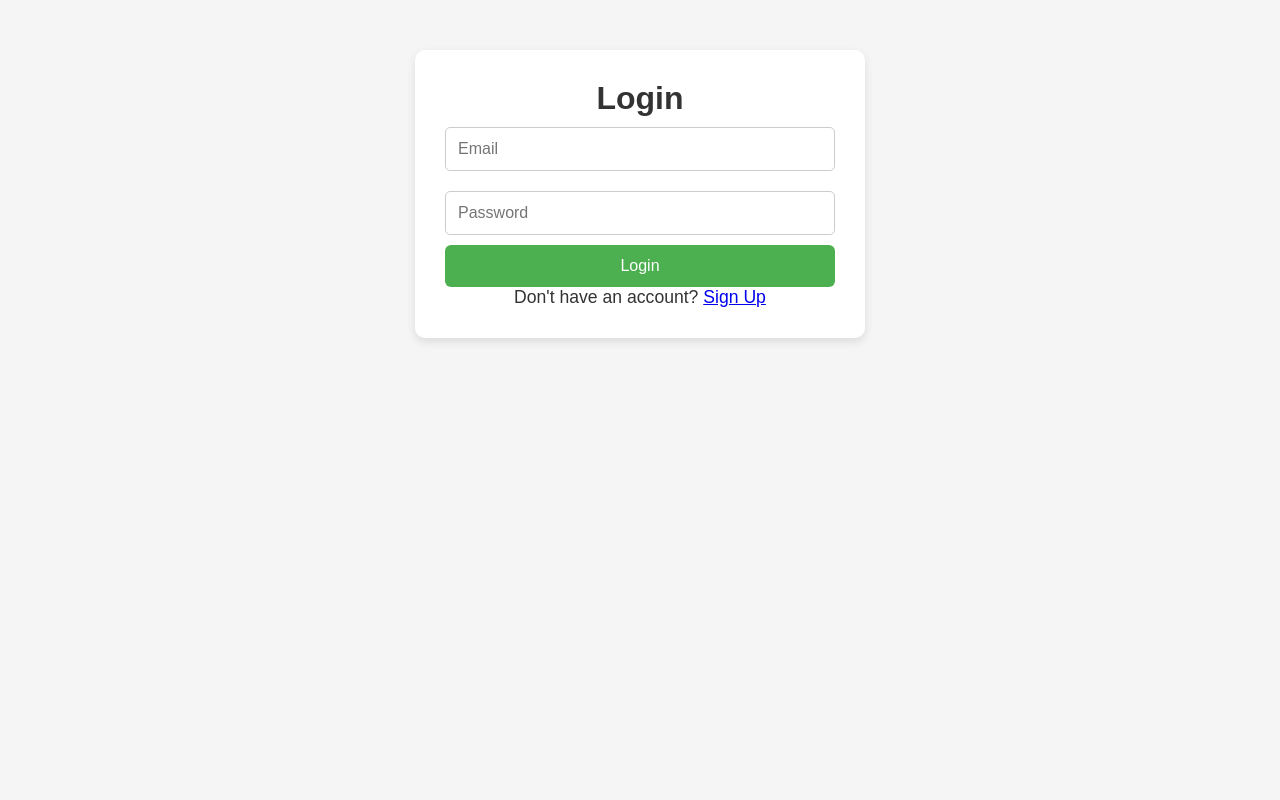
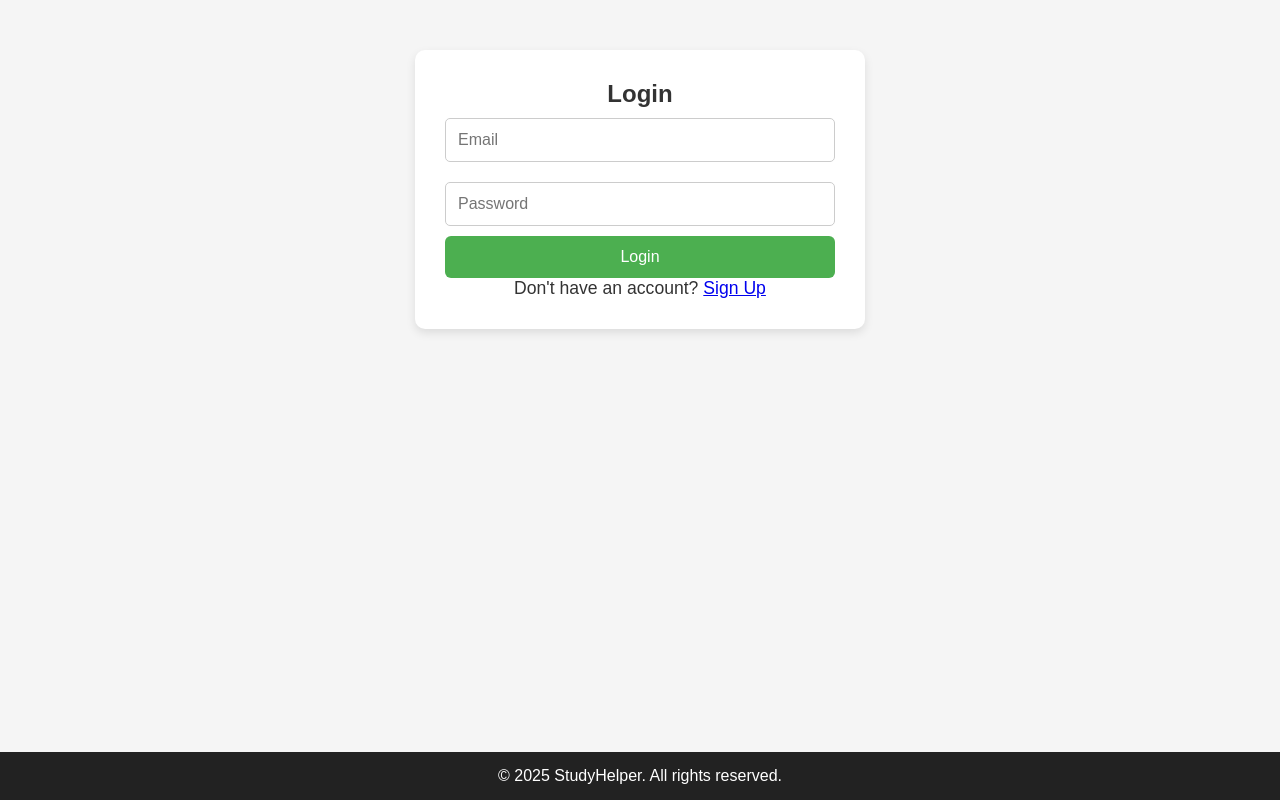
Before and after one commit to Kavish-Nag/NDIVIA, a Flask app: page / in a window 1280 px wide. Run offline with Flask 3, Linux system fonts and the light colour scheme.

Commit message:
Update login.html

```diff
--- a/app/templates/login.html
+++ b/app/templates/login.html
@@ -3,27 +3,22 @@
 <head>
     <meta charset="UTF-8">
     <meta name="viewport" content="width=device-width, initial-scale=1.0">
-    <title>NVIDIA | Login</title>
+    <title>Nvidia | Login</title>
     <link rel="stylesheet" href="{{ url_for('static', filename='style.css') }}">
 </head>
 <body>
     <div class="container">
-        <div class="form-box">
-            <h1>Login</h1>
-            <form>
-                <div class="input-group">
-                    <div class="input-field">
-                        <input type="email" placeholder="Email" required>
-                    </div>
-                    <div class="input-field">
-                        <input type="password" placeholder="Password" required>
-                    </div>
-                </div>
-                <button type="submit" class="btn">Login</button>
-                <p>Don't have an account? <a href="signup">Sign Up</a></p>
-            </form>
-        </div>
+        <h2>Login</h2>
+        <input type="email" placeholder="Email" id="email">
+        <input type="password" placeholder="Password" id="password">
+        <button onclick="login()">Login</button>
+        <p>Don't have an account? <a href="#">Sign Up</a></p>
     </div>
-    <script src="js/script.js"></script>
+
+    <footer>
+        &copy; 2025 StudyHelper. All rights reserved.
+    </footer>
+
+    <script src="script.js"></script>
 </body>
 </html>
```
